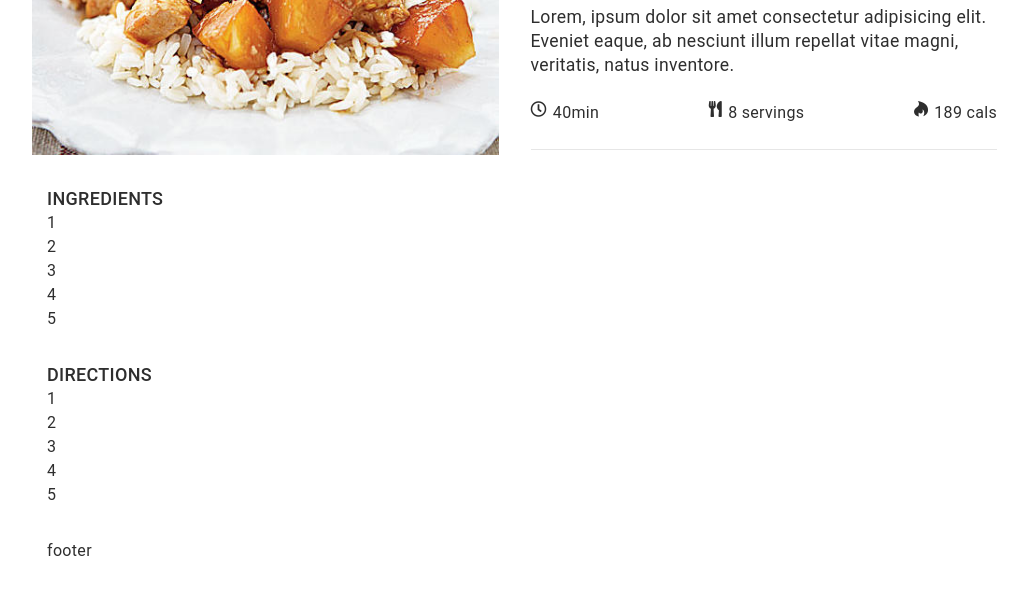
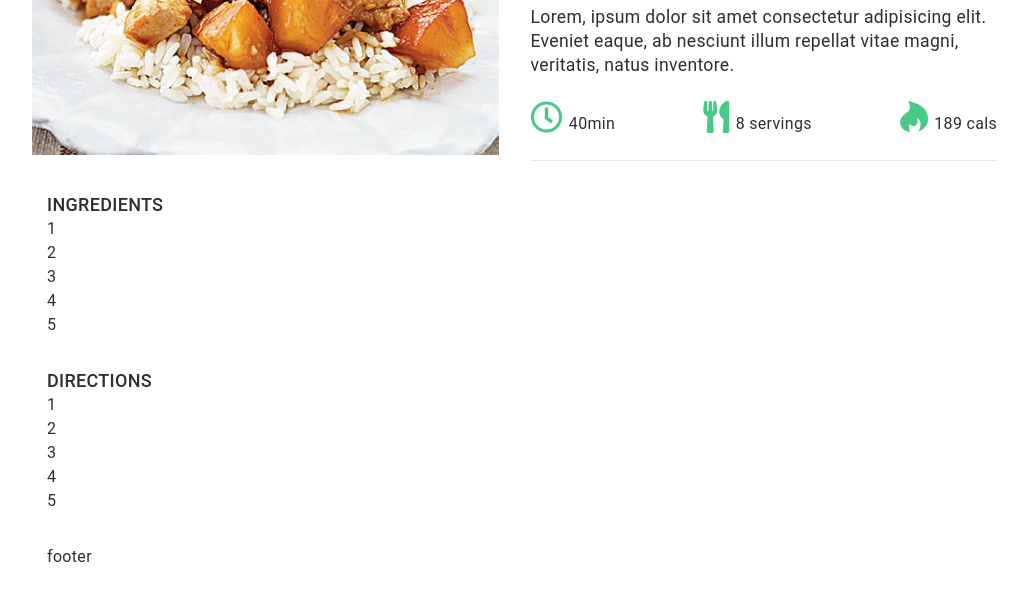
Before and after one commit to kenold/lab1-recipejs, a plain HTML site: page index.html in a window 1280 px wide. Shown: the part 195-796 px from the top of the page, without its empty margins (118-1145 px from the left). Drawn offline with Linux system fonts and the light colour scheme.

Commit message:
use variable

```diff
--- a/css/style.css
+++ b/css/style.css
@@ -29,6 +29,7 @@ section h2 {
 
 /* Main Styles */
 :root {
+    --base-color: #2e2e2e;
     --primary-color: #000;
     --secondary-color: #48C985;
     --accent-color: #F55F5F;
@@ -37,7 +38,7 @@ section h2 {
     /* --star-color: #eaa031; */
 }
 body {
-    color: #2e2e2e;
+    color: var(--base-color);
     font-family: "Roboto", arial, sans-serif;
     font-weight: 400;
     letter-spacing: .02em;
@@ -125,7 +126,9 @@ h1.recipe__heading {
     text-align: center;
 }
 .recipe__widget__icon {
-    padding-bottom: 1rem;
+    color: var(--secondary-color);
+    font-size: 2rem;
+    padding-bottom: 0.7rem;
 }
 
 /* Recipe Main Content */
@@ -157,6 +160,7 @@ h1.recipe__heading {
     }
     .recipe__widget__item {
         flex-direction: row;
+        align-items: baseline;
     }
     .recipe__widget__icon {
         padding-right: 0.375rem;
```
